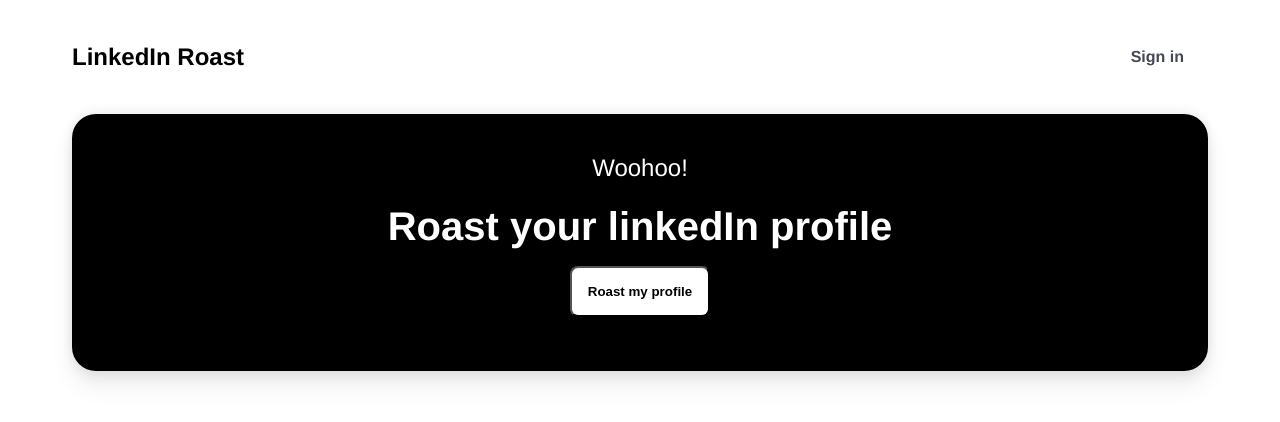
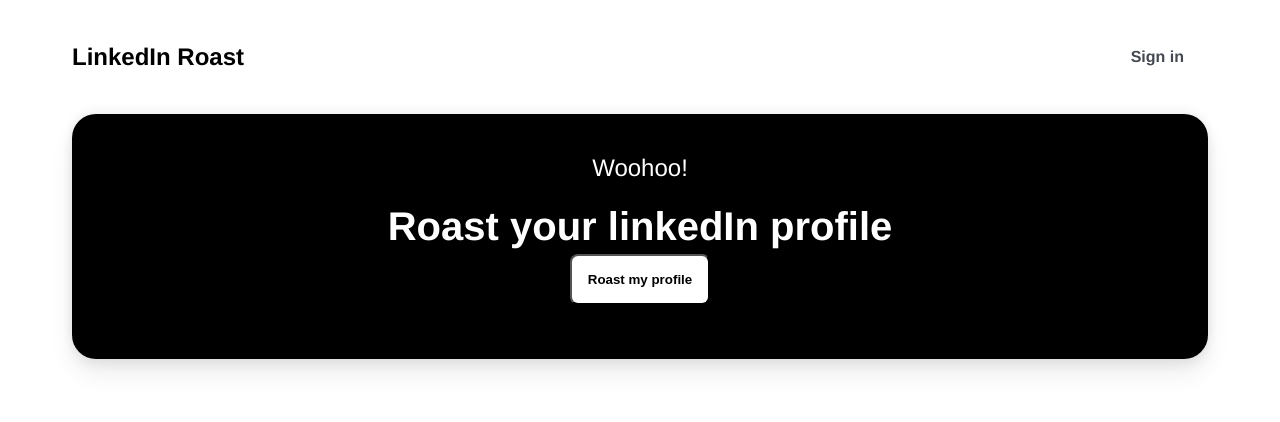
Before and after one commit to Maianki/linkedin-roast, a Next.js app: page /dashboard in a window 1280 px wide. Shown: the top 422 px of the page. Built offline with nearby package versions, Linux system fonts and the light colour scheme; no server answers.

Commit message:
feat: add loader

```diff
--- a/package.json
+++ b/package.json
@@ -19,6 +19,7 @@
     "openai": "^4.28.4",
     "react": "18.2.0",
     "react-dom": "18.2.0",
+    "react-loader-spinner": "^6.1.6",
     "replicate": "^0.27.1",
     "typescript": "5.3.3"
   }
--- a/src/app/dashboard/page.tsx
+++ b/src/app/dashboard/page.tsx
@@ -2,11 +2,14 @@
 import { useKindeBrowserClient } from "@kinde-oss/kinde-auth-nextjs";
 import { getAudioRoast, getRoast } from "../utils/getRoast";
 import { useState } from "react";
+import { ColorRing } from "react-loader-spinner";
 export default function Dashboard() {
-  const [audioSrc, setAudioSrc] = useState("");
+  const [audioSrc, setAudioSrc] = useState<string>("");
   const { user } = useKindeBrowserClient();
+  const [isRoast, setIsRoast] = useState<boolean>(false);
 
   const handleRoast = async () => {
+    setIsRoast(true);
     try {
       const audioBuffer = await getRoast(
         user?.picture as string,
@@ -16,7 +19,9 @@
         type: "audio/mpeg",
       });
       setAudioSrc(URL.createObjectURL(audioBlob));
+      setIsRoast(false);
     } catch (err) {
+      setIsRoast(false);
       console.log("Something went wrong!");
     }
   };
@@ -31,8 +36,35 @@
           <button
             className="btn btn-light btn-med cursor-pointer"
             onClick={handleRoast}
+            style={{
+              display: "flex",
+              alignItems: "center",
+              justifyContent: "center",
+              margin: "0 auto",
+            }}
           >
-            Roast my profile
+            {isRoast ? (
+              <>
+                <span>Sit tight while your roast is being prepared!</span>
+                <ColorRing
+                  visible={true}
+                  height="30"
+                  width="30"
+                  ariaLabel="color-ring-loading"
+                  wrapperStyle={{}}
+                  wrapperClass="color-ring-wrapper"
+                  colors={[
+                    "#e15b64",
+                    "#f47e60",
+                    "#f8b26a",
+                    "#abbd81",
+                    "#849b87",
+                  ]}
+                />
+              </>
+            ) : (
+              <span>Roast my profile</span>
+            )}
           </button>
         </p>
         <div style={{ marginTop: "14px" }}>
--- a/src/app/page.tsx
+++ b/src/app/page.tsx
@@ -1,7 +1,7 @@
 import Link from "next/link";
 import { LoginLink } from "@kinde-oss/kinde-auth-nextjs/components";
 import { getKindeServerSession } from "@kinde-oss/kinde-auth-nextjs/server";
-import { redirect } from "next/navigation";
+import { Audio } from "react-loader-spinner";
 
 export default async function Home() {
   const { isAuthenticated } = getKindeServerSession();
--- a/src/app/utils/getRoast.ts
+++ b/src/app/utils/getRoast.ts
@@ -26,7 +26,6 @@
 }
 
 export async function getAudioRoast(roast: string) {
-  console.log(roast);
   const mp3 = await openai.audio.speech.create({
     model: "tts-1",
     voice: "onyx",
```
Also changed, not shown: 1 other file (tests, documents, lock files or other folders).
